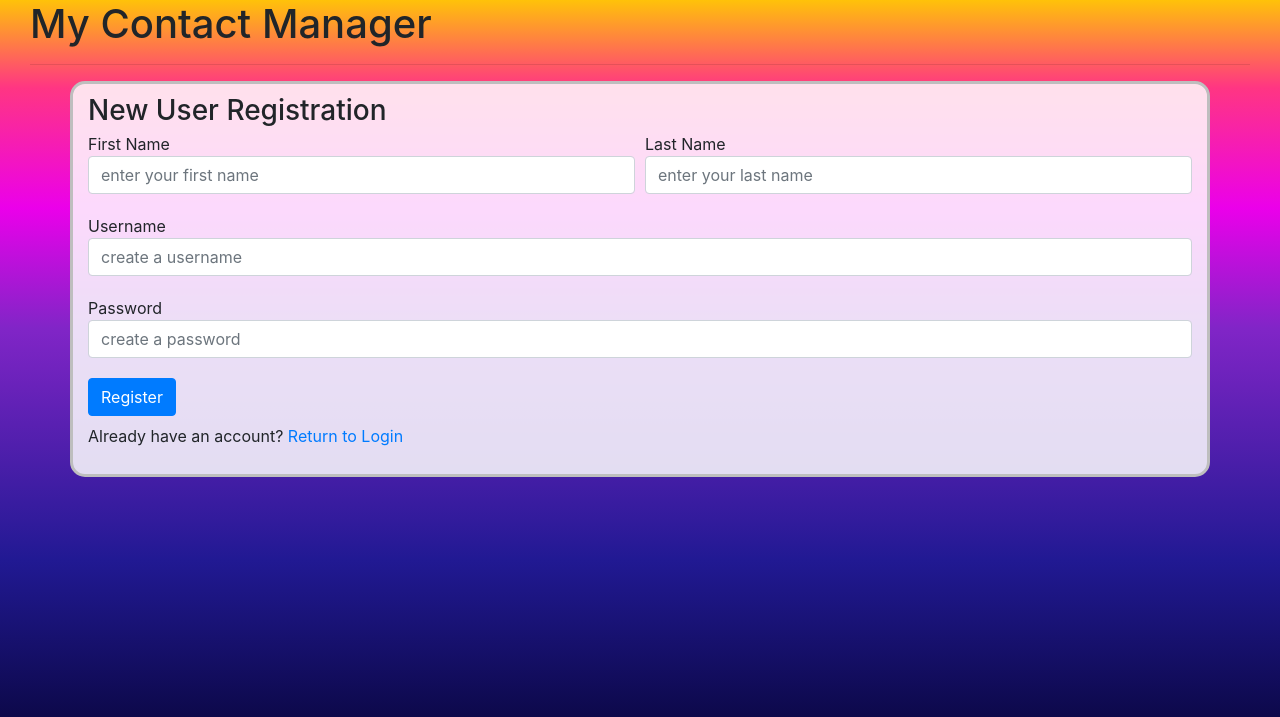
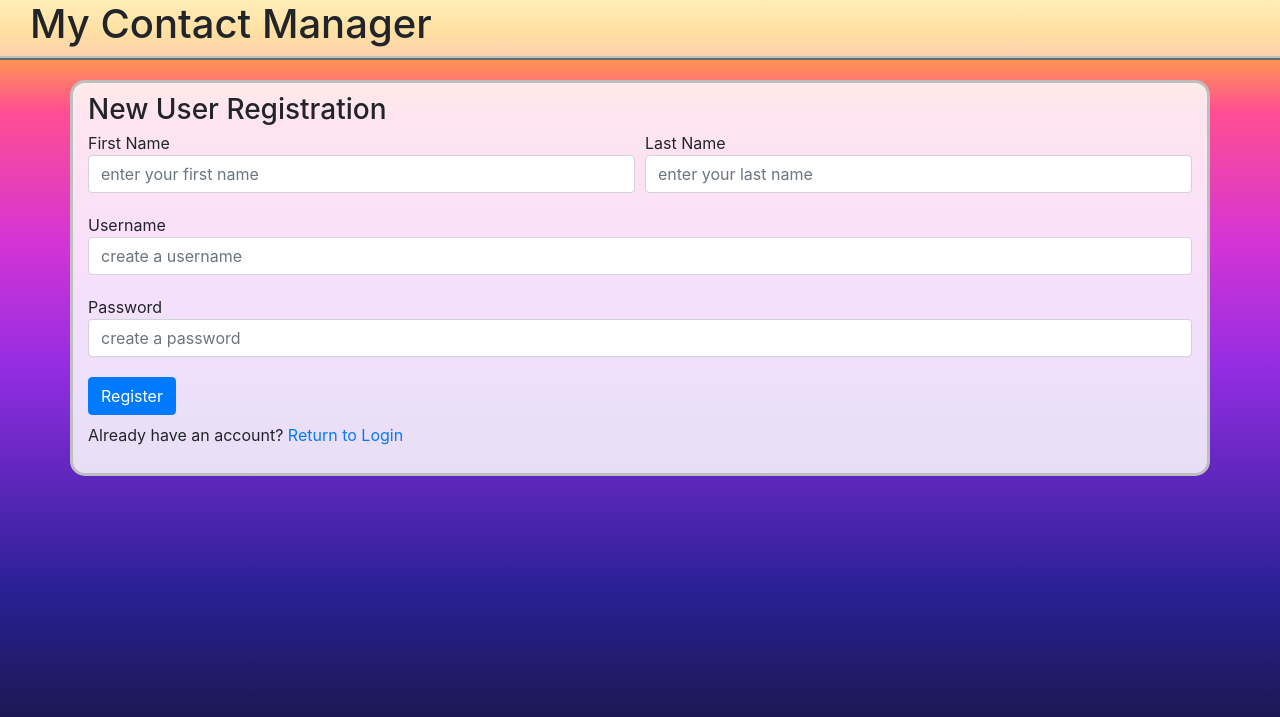
Before and after one commit to oamer6/Group-9-COP4331, a PHP site: page /register.html in a window 1280 px wide. Shown: the top 717 px of the page. Run offline with PHP 8.4, Linux system fonts and the light colour scheme.

Commit message:
reformatted index, register, and contact HTML. Also edited CSS stylesheet

```diff
--- a/css/styles.css
+++ b/css/styles.css
@@ -1,12 +1,15 @@
 body {
-    background: linear-gradient(0deg, rgba(2,0,36,1) 0%, rgba(33,25,147,1) 30%, rgba(129,37,199,1) 59%, rgba(235,0,234,1) 74%, rgba(255,53,131,1) 89%, rgba(255,194,9,1) 100%);
-
+    background: linear-gradient(0deg, rgba(21,19,40,1) 0%, rgba(40,32,148,1) 26%, rgba(147,45,226,1) 54%, rgba(213,52,212,1) 70%, rgba(255,78,147,1) 86%, rgba(255,185,50,1) 96%, rgba(255,216,99,1) 100%);
     background-repeat: no-repeat;
     background-attachment: fixed;
 }
-#siteHeader {
+.header {
+    overflow: hidden;
+    background-color: rgba(255, 255, 255, 0.55);
+    border-bottom: 4px ridge rgb(190, 190, 190);
     padding-left: 30px;
     padding-right: 30px;
+    margin-bottom: 20px;
 }
 input {
     margin-top: 0px;
@@ -35,6 +38,7 @@ label {
     }
 }
 
+
 /* index */
 #loginButton {
     margin-bottom: 8px;
--- a/index.html
+++ b/index.html
@@ -10,9 +10,8 @@
 </head>
 
 <body>
-	<div id="siteHeader">
+	<div id="siteHeader" class="header">
 		<h1 id="title">My Contact Manager</h1>
-		<hr>
 	</div>
 
 	<div id="indexContainer" class="container">
--- a/register.html
+++ b/register.html
@@ -10,11 +10,9 @@
 </head>
 
 <body>
-	<div id="siteHeader">
+	<div id="siteHeader" class="header">
         <h1 id="title">My Contact Manager</h1>
-        <hr>
     </div>
-
 
     <div id="addUserContainer" class="container">
         <div id="addUserDiv">
```
Also changed, not shown: contact.html (+18 -17 lines).
